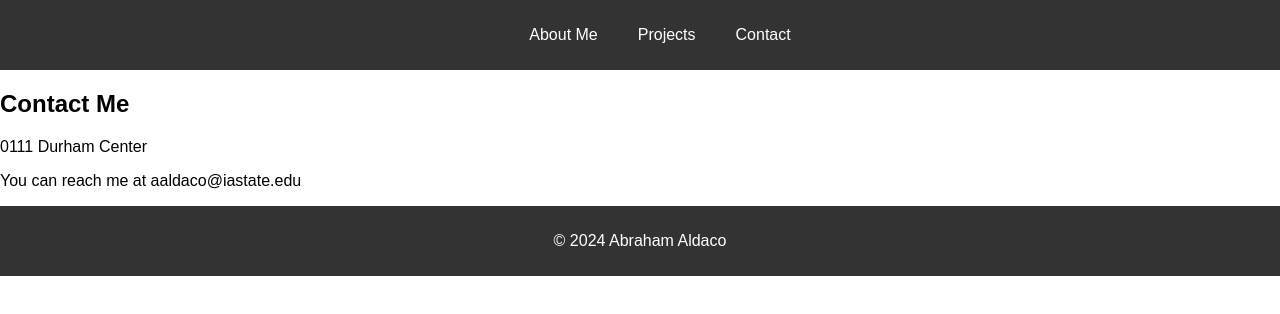
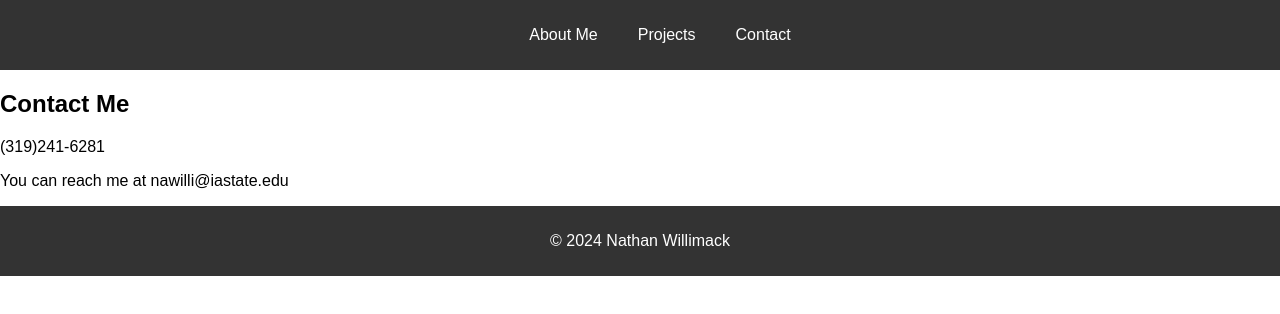
Before and after one commit to Nate-Willimack/My-Projects, a plain HTML site: page contact.html in a window 1280 px wide. Drawn offline with Linux system fonts and the light colour scheme.

Commit message:
added picture and updated contact page

```diff
--- a/contact.html
+++ b/contact.html
@@ -18,11 +18,11 @@
 <body>
     <div class="container">
         <h2>Contact Me</h2>
-        <p>0111 Durham Center</p>
-        <p>You can reach me at aaldaco@iastate.edu</p>
+        <p>(319)241-6281</p>
+        <p>You can reach me at nawilli@iastate.edu</p>
         </div>
         <footer>
-            <p>&copy; 2024 Abraham Aldaco</p>
+            <p>&copy; 2024 Nathan Willimack</p>
             </footer>
 
 </body>
```
Also changed, not shown: images/IMG_6838.jpg (added), images/profile.png.
